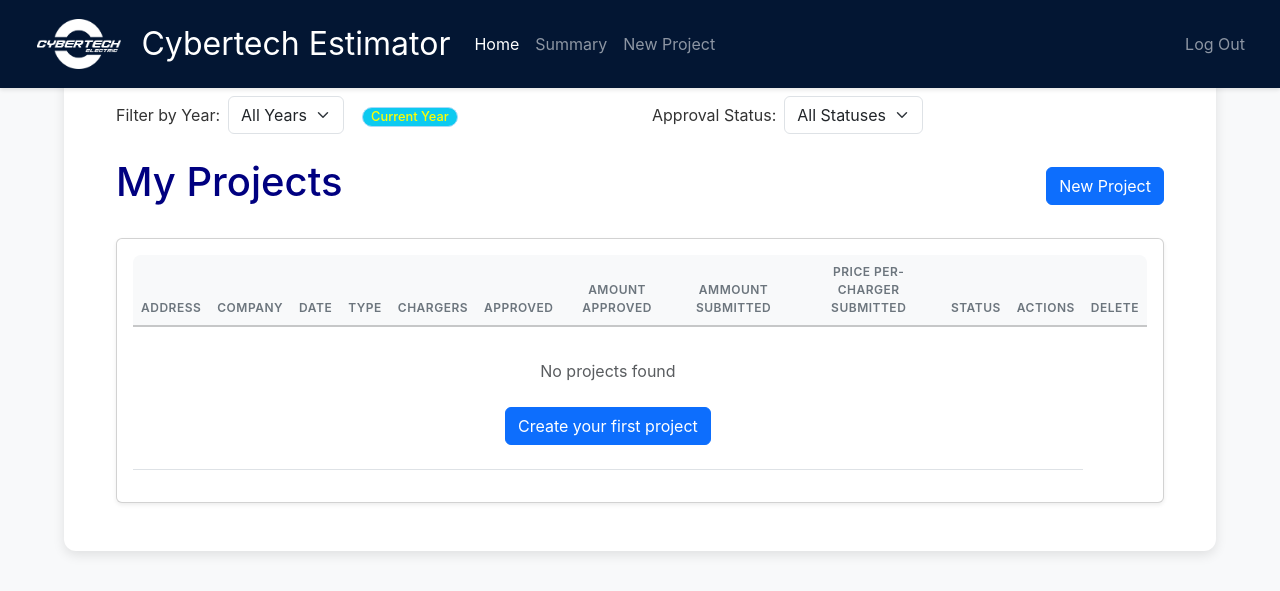
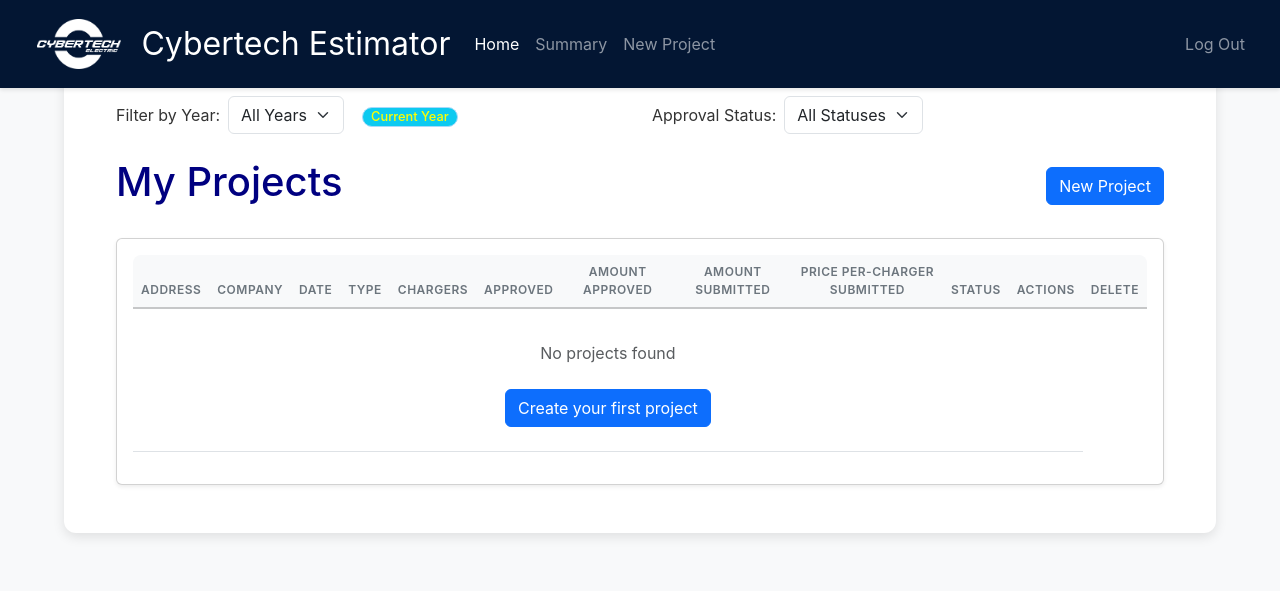
Before and after one commit to CarlosCruzValverde/testEstimator, a Flask app: page /portfolio/projects in a window 1280 px wide. Shown: the top 591 px of the page. Run offline with Flask 3, Linux system fonts and the light colour scheme; the visitor is signed in with stand-in values (Sample User, id 1); data that the repository does not hold is empty; parts of the project's set-up code (start-up, migrations or seed data) failed here and were passed over; some libraries are stand-ins or nearby versions.

Commit message:
Update listing_projects.html

```diff
--- a/templates/portfolio/listing_projects.html
+++ b/templates/portfolio/listing_projects.html
@@ -72,7 +72,7 @@
                             <th>Chargers</th>
                             <th>Approved</th>
                             <th>Amount Approved</th>
-                            <th>Ammount Submitted</th>
+                            <th>Amount Submitted</th>
                             <th>Price per-charger Submitted</th>
                             <th>Status</th>
                             <th>Actions</th>
```
